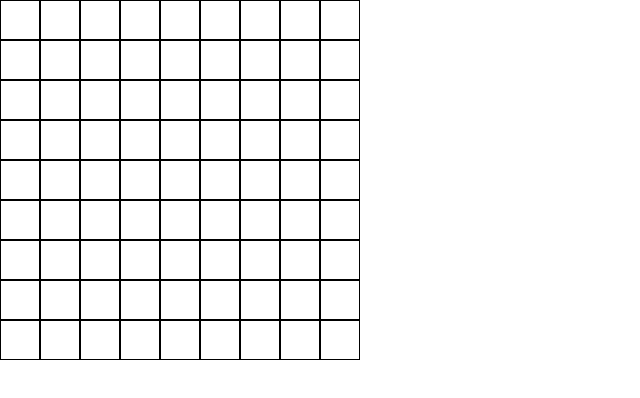
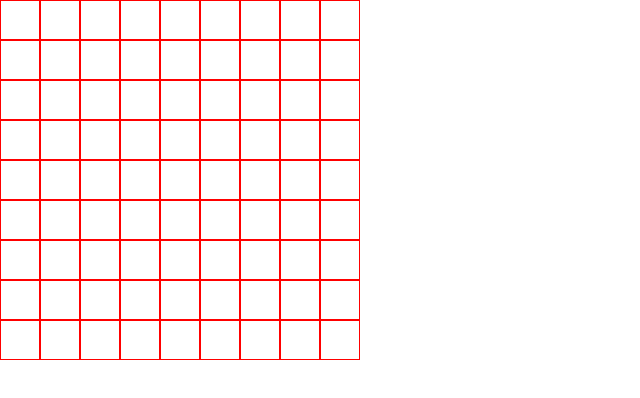
Before and after one commit to F-0728/kif-hozon, a Next.js app: page / in a window 1280 px wide. Shown: the top 398 px of the page, without its empty margins (0-640 px from the left). Built offline with nearby package versions, Linux system fonts and the light colour scheme.

Commit message:
盤を赤くしました

```diff
--- a/src/app/globals.css
+++ b/src/app/globals.css
@@ -16,5 +16,5 @@
 .cell {
   width: 40px;
   height: 40px;
-  border: 1px solid black;
+  border: 1px solid red;
 }
```
